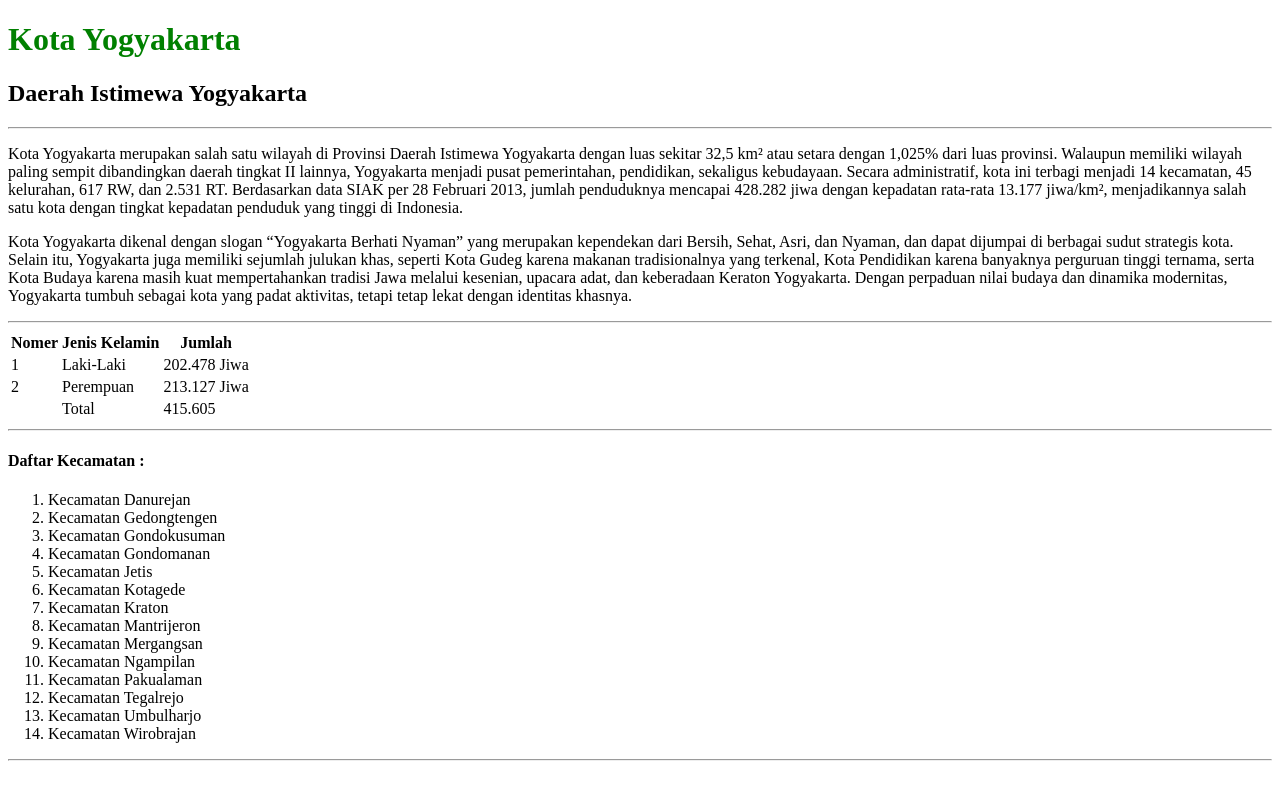
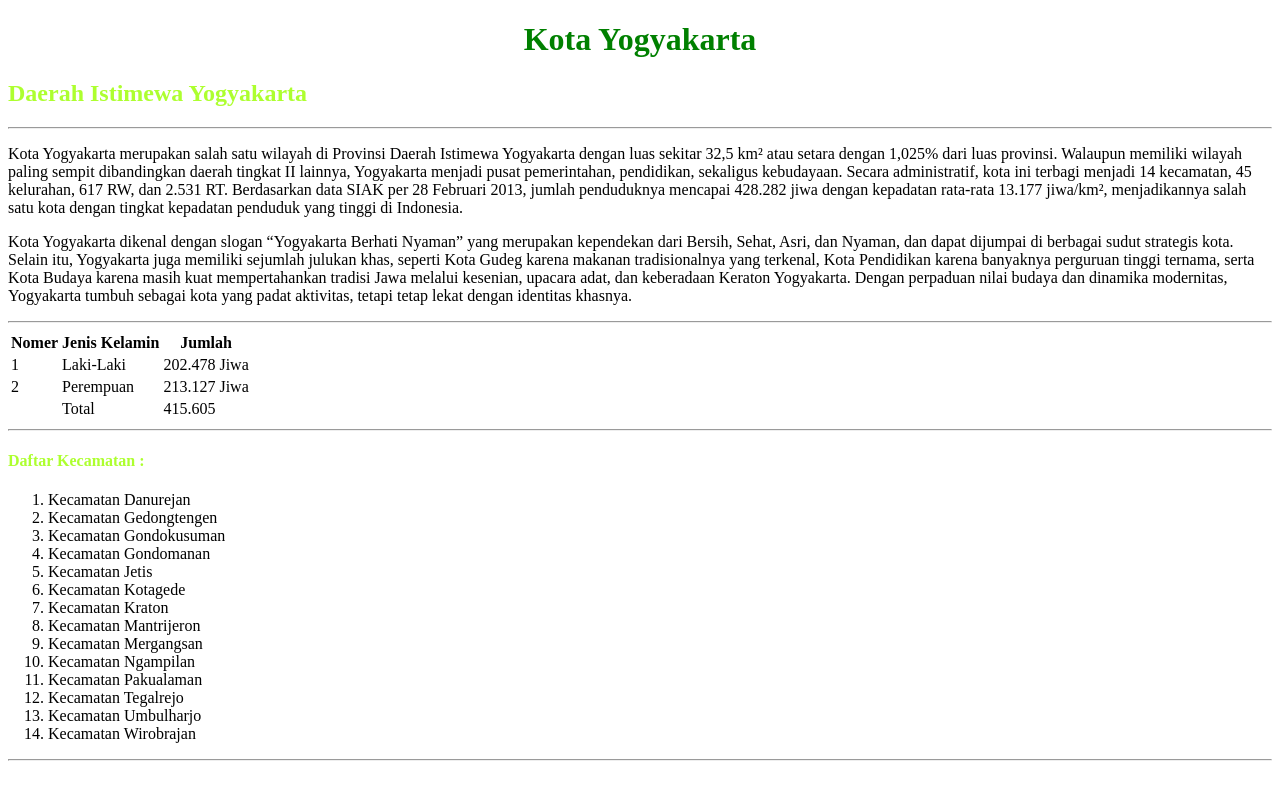
Before and after one commit to Naur321aaa/pgweb2025-Acara1, a plain HTML site: page index.html in a window 1280 px wide. Drawn offline with Linux system fonts and the light colour scheme.

Commit message:
ubah judul dan warna

```diff
--- a/index.html
+++ b/index.html
@@ -10,10 +10,10 @@
 <body>
     <main>
         <!-- Judul -->
-        <h1 style="color:green;">Kota Yogyakarta</h1>
+        <h1 style="color:green; text-align: center;">Kota Yogyakarta</h1>
 
         <!-- Sub Judul -->
-        <h2>Daerah Istimewa Yogyakarta</h2>
+        <h2 style="color: greenyellow;">Daerah Istimewa Yogyakarta</h2>
 
         <hr>
 
@@ -61,7 +61,7 @@
         <hr>
 
         <!-- List Kecamatan -->
-        <h4>Daftar Kecamatan :</h4>
+        <h4 style="color: greenyellow;">Daftar Kecamatan :</h4>
         <ol>
             <li>Kecamatan Danurejan</li>
             <li>Kecamatan Gedongtengen</li>
```
Also changed, not shown: index1.html (added).
